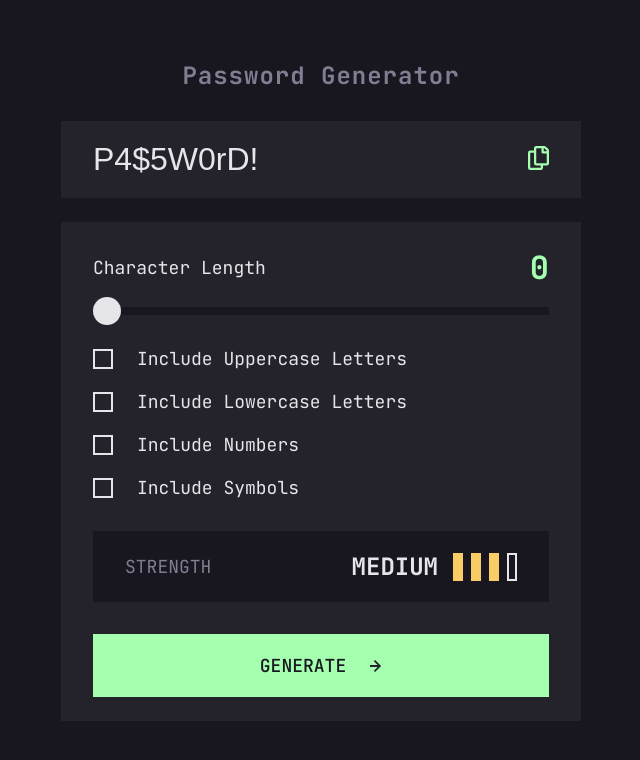
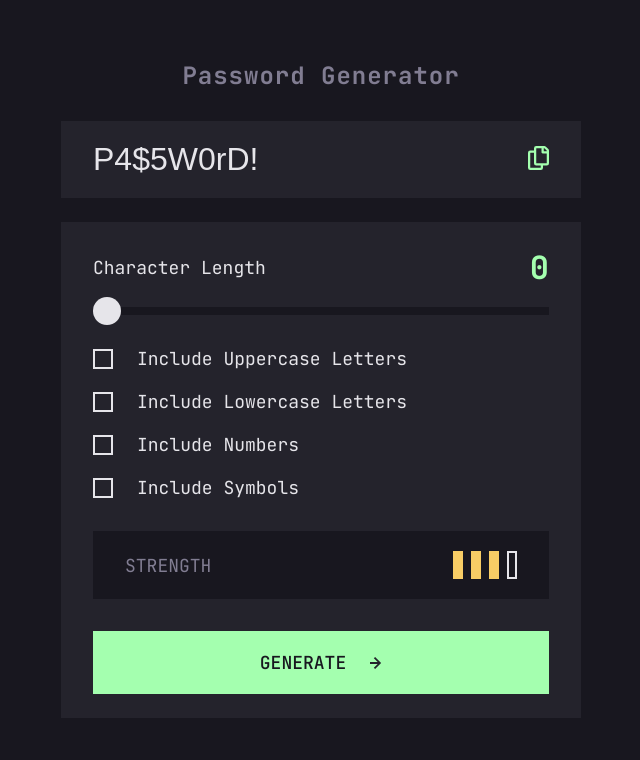
Before and after one commit to outHereSam/password-generator-app, an Angular app: page / in a window 1280 px wide. Shown: the top 760 px of the page, without its empty margins (319-959 px from the left). Built offline with nearby package versions, Linux system fonts and the light colour scheme.

Commit message:
Implements password strength

```diff
--- a/src/app/app.component.html
+++ b/src/app/app.component.html
@@ -14,5 +14,6 @@
     (setIncludedNumbersEvent)="setIncludedNumbers($event)"
     (setIncludedSymbolsEvent)="setIncludedSymbols($event)"
     (generatePassEvent)="generatePassword()"
+    [passwordStrength]="passwordStrength"
   />
 </div>
--- a/src/app/app.component.ts
+++ b/src/app/app.component.ts
@@ -14,6 +14,7 @@ export class AppComponent {
   generatedPass = 'P4$5W0rD!';
   characterLength = 0;
   characterPool = '';
+  passwordStrength = '';
 
   // Define  character sets
   uppercaseLetters = 'ABCDEFGHIJKLMNOPQRSTUVWXYZ';
@@ -49,6 +50,7 @@ export class AppComponent {
 
   // Combine the characters
   combineCharacters() {
+    this.characterPool = '';
     if (this.includeUppercase) {
       this.characterPool += this.uppercaseLetters;
     }
@@ -71,14 +73,33 @@ export class AppComponent {
 
   // Determing password strength
   determinePasswordStrength() {
-    let uppercaseCount;
-    let lowercaseCount;
-    let numberCount;
-    let symbolCount;
+    let numberOfTrues = 0;
 
+    let selectionIncludes = [
+      this.includeUppercase,
+      this.includeLowercase,
+      this.includeNumbers,
+      this.includeSymbols,
+    ];
+
+    for (let i = 0; i < selectionIncludes.length; i++) {
+      if (selectionIncludes[i] === true) {
+        numberOfTrues += 1;
+      }
+    }
+
+    // Validate the password
     if (this.generatedPass.length < 8) {
-      console.log('Too weak');
+      this.passwordStrength = 'Too Weak';
+    } else if (this.generatedPass.length >= 8 && numberOfTrues === 1) {
+      this.passwordStrength = 'Weak';
+    } else if (this.generatedPass.length >= 8 && numberOfTrues === 2) {
+      this.passwordStrength = 'Medium';
+    } else if (this.generatedPass.length >= 12 && numberOfTrues >= 3) {
+      this.passwordStrength = 'Strong';
     }
+
+    console.log(this.passwordStrength);
   }
 
   generatePassword() {
--- a/src/app/components/options/options.component.html
+++ b/src/app/components/options/options.component.html
@@ -53,7 +53,7 @@
   <div class="strength">
     <p class="label">Strength</p>
     <div class="strength-stat">
-      <h5>Medium</h5>
+      <h5>{{ passwordStrength }}</h5>
       <div class="strength-meter">
         <span class="meter active"></span>
         <span class="meter active"></span>
--- a/src/app/components/options/options.component.ts
+++ b/src/app/components/options/options.component.ts
@@ -13,6 +13,7 @@ export class OptionsComponent {
   @Input() includeLowercase: boolean = false;
   @Input() includeNumbers: boolean = false;
   @Input() includeSymbols: boolean = false;
+  @Input() passwordStrength: string = '';
 
   @Output() setIncludedUppercaseEvent = new EventEmitter<boolean>();
   @Output() setIncludedLowercaseEvent = new EventEmitter<boolean>();
```
